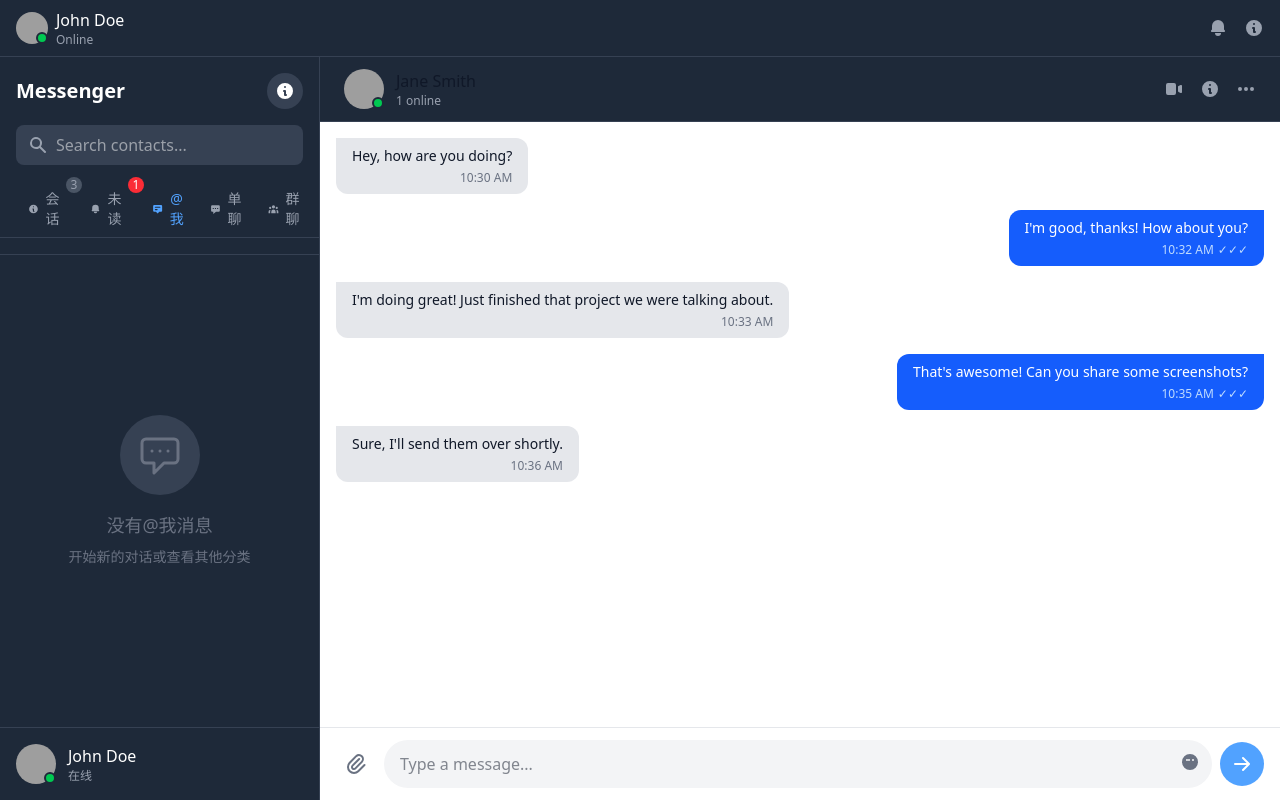
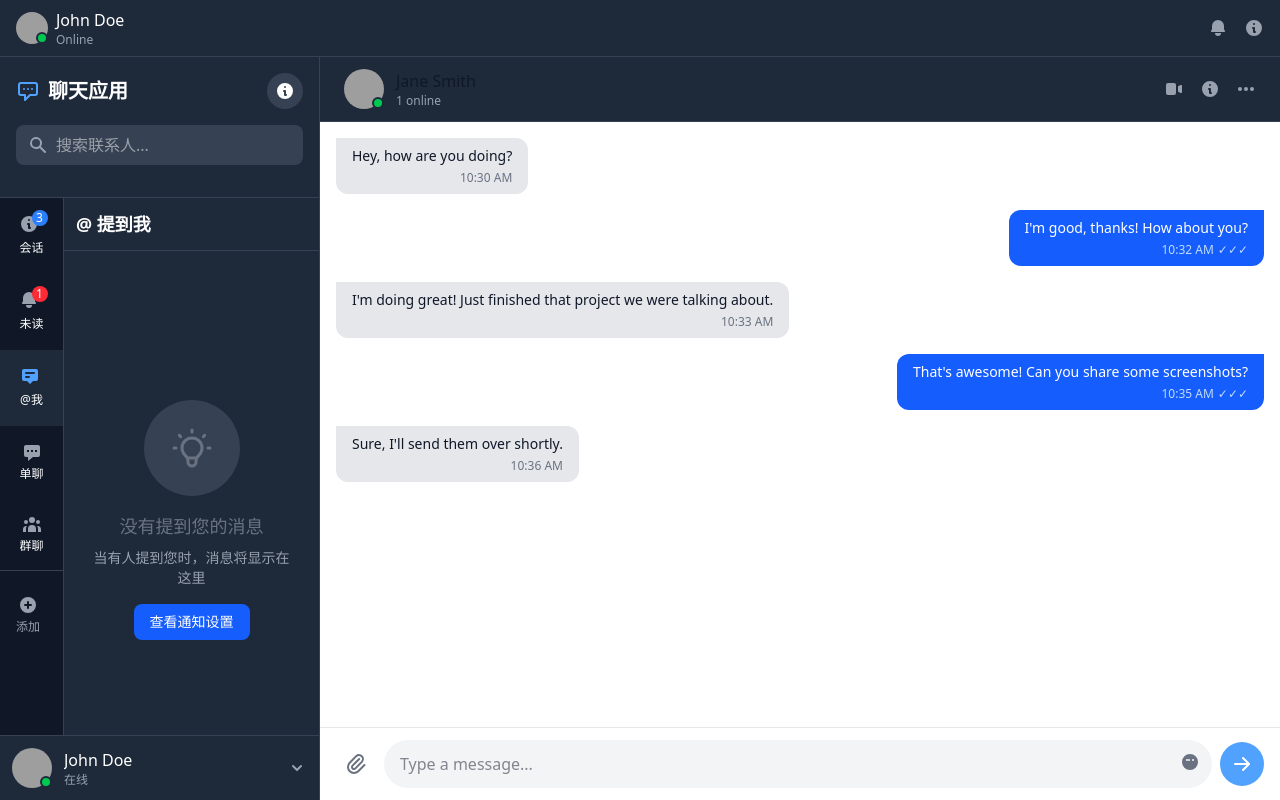
Before and after one commit to akzj/cherry, a React (Vite) app in the folder crates/cherry/: page / in a window 1280 px wide. Both pictures are taken after a click on the button "@我". Built offline with nearby package versions, Linux system fonts and the light colour scheme; grey boxes are pictures that could not be loaded.

Commit message:
update sideBar layout

```diff
--- a/crates/cherry/src/components/Sidebar.tsx
+++ b/crates/cherry/src/components/Sidebar.tsx
@@ -39,7 +39,12 @@ const Sidebar: React.FC<SidebarProps> = ({
     <div className="w-80 bg-gray-800 text-white flex flex-col h-full border-r border-gray-700">
       <div className="p-4 border-b border-gray-700">
         <div className="flex justify-between items-center mb-4">
-          <h1 className="text-xl font-bold">Messenger</h1>
+          <h1 className="text-xl font-bold flex items-center">
+            <svg xmlns="http://www.w3.org/2000/svg" className="h-6 w-6 mr-2 text-blue-400" fill="none" viewBox="0 0 24 24" stroke="currentColor">
+              <path strokeLinecap="round" strokeLinejoin="round" strokeWidth={2} d="M8 10h.01M12 10h.01M16 10h.01M9 16H5a2 2 0 01-2-2V6a2 2 0 012-2h14a2 2 0 012 2v8a2 2 0 01-2 2h-5l-5 5v-5z" />
+            </svg>
+            聊天应用
+          </h1>
           <button className="p-2 rounded-full bg-gray-700 hover:bg-gray-600 transition-colors">
             <svg xmlns="http://www.w3.org/2000/svg" className="h-5 w-5" viewBox="0 0 20 20" fill="currentColor">
               <path fillRule="evenodd" d="M18 10a8 8 0 11-16 0 8 8 0 0116 0zm-7-4a1 1 0 11-2 0 1 1 0 012 0zM9 9a1 1 0 000 2v3a1 1 0 001 1h1a1 1 0 100-2v-3a1 1 0 00-1-1H9z" clipRule="evenodd" />
@@ -50,7 +55,7 @@ const Sidebar: React.FC<SidebarProps> = ({
         <div className="relative mb-4">
           <input
             type="text"
-            placeholder="Search contacts..."
+            placeholder="搜索联系人..."
             className="w-full py-2 pl-10 pr-4 rounded-lg bg-gray-700 focus:bg-gray-600 focus:outline-none transition-colors"
             value={searchTerm}
             onChange={(e) => setSearchTerm(e.target.value)}
@@ -61,96 +66,148 @@ const Sidebar: React.FC<SidebarProps> = ({
             </svg>
           </div>
         </div>
+      </div>
 
-        {/* 分类导航栏 */}
-        <div className="flex border-b border-gray-700 -mx-4 px-4">
+      {/* 垂直分类导航栏 */}
+      <div className="flex-1 flex overflow-hidden">
+        <div className="w-16 bg-gray-900 flex flex-col border-r border-gray-700">
           <button
-            className={`py-2 px-3 flex items-center space-x-1 text-sm font-medium relative ${activeTab === 'all' ? 'text-blue-400' : 'text-gray-400 hover:text-gray-200'}`}
+            className={`p-4 flex flex-col items-center justify-center relative ${activeTab === 'all' ? 'bg-gray-800' : 'hover:bg-gray-800'}`}
             onClick={() => setActiveTab('all')}
           >
-            <svg xmlns="http://www.w3.org/2000/svg" className="h-4 w-4" viewBox="0 0 20 20" fill="currentColor">
+            <div className="relative">
+              <svg xmlns="http://www.w3.org/2000/svg" className={`h-5 w-5 ${activeTab === 'all' ? 'text-blue-400' : 'text-gray-400'}`} viewBox="0 0 20 20" fill="currentColor">
                 <path fillRule="evenodd" d="M18 10a8 8 0 11-16 0 8 8 0 0116 0zm-7-4a1 1 0 11-2 0 1 1 0 012 0zM9 9a1 1 0 000 2v3a1 1 0 001 1h1a1 1 0 100-2v-3a1 1 0 00-1-1H9z" clipRule="evenodd" />
               </svg>
-            <span>会话</span>
+              <span className="text-xs mt-1">会话</span>
               {conversations.length > 0 && (
-              <span className="absolute -top-1 -right-1 bg-gray-600 text-xs rounded-full h-4 w-4 flex items-center justify-center">
+                <span className="absolute -top-1 -right-1 bg-blue-500 text-white text-xs rounded-full h-4 w-4 flex items-center justify-center">
                   {conversations.length}
                 </span>
               )}
+            </div>
           </button>
 
           <button
-            className={`py-2 px-3 flex items-center space-x-1 text-sm font-medium relative ${activeTab === 'unread' ? 'text-blue-400' : 'text-gray-400 hover:text-gray-200'}`}
+            className={`p-4 flex flex-col items-center justify-center relative ${activeTab === 'unread' ? 'bg-gray-800' : 'hover:bg-gray-800'}`}
             onClick={() => setActiveTab('unread')}
           >
-            <svg xmlns="http://www.w3.org/2000/svg" className="h-4 w-4" viewBox="0 0 20 20" fill="currentColor">
+            <div className="relative">
+              <svg xmlns="http://www.w3.org/2000/svg" className={`h-5 w-5 ${activeTab === 'unread' ? 'text-blue-400' : 'text-gray-400'}`} viewBox="0 0 20 20" fill="currentColor">
                 <path d="M10 2a6 6 0 00-6 6v3.586l-.707.707A1 1 0 004 14h12a1 1 0 00.707-1.707L16 11.586V8a6 6 0 00-6-6zM10 18a3 3 0 01-3-3h6a3 3 0 01-3 3z" />
               </svg>
-            <span>未读</span>
+              <span className="text-xs mt-1">未读</span>
               {unreadCount > 0 && (
                 <span className="absolute -top-1 -right-1 bg-red-500 text-white text-xs rounded-full h-4 w-4 flex items-center justify-center">
                   {unreadCount}
                 </span>
               )}
+            </div>
           </button>
 
           <button
-            className={`py-2 px-3 flex items-center space-x-1 text-sm font-medium relative ${activeTab === 'mentions' ? 'text-blue-400' : 'text-gray-400 hover:text-gray-200'}`}
+            className={`p-4 flex flex-col items-center justify-center relative ${activeTab === 'mentions' ? 'bg-gray-800' : 'hover:bg-gray-800'}`}
             onClick={() => setActiveTab('mentions')}
           >
-            <svg xmlns="http://www.w3.org/2000/svg" className="h-4 w-4" viewBox="0 0 20 20" fill="currentColor">
+            <div className="relative">
+              <svg xmlns="http://www.w3.org/2000/svg" className={`h-5 w-5 ${activeTab === 'mentions' ? 'text-blue-400' : 'text-gray-400'}`} viewBox="0 0 20 20" fill="currentColor">
                 <path fillRule="evenodd" d="M18 13V5a2 2 0 00-2-2H4a2 2 0 00-2 2v8a2 2 0 002 2h3l3 3 3-3h3a2 2 0 002-2zM5 7a1 1 0 011-1h8a1 1 0 110 2H6a1 1 0 01-1-1zm1 3a1 1 0 100 2h3a1 1 0 100-2H6z" clipRule="evenodd" />
               </svg>
-            <span>@我</span>
+              <span className="text-xs mt-1">@我</span>
               {mentionCount > 0 && (
                 <span className="absolute -top-1 -right-1 bg-yellow-500 text-gray-900 text-xs font-bold rounded-full h-4 w-4 flex items-center justify-center">
                   {mentionCount}
                 </span>
               )}
+            </div>
           </button>
 
           <button
-            className={`py-2 px-3 flex items-center space-x-1 text-sm font-medium ${activeTab === 'direct' ? 'text-blue-400' : 'text-gray-400 hover:text-gray-200'}`}
+            className={`p-4 flex flex-col items-center justify-center relative ${activeTab === 'direct' ? 'bg-gray-800' : 'hover:bg-gray-800'}`}
             onClick={() => setActiveTab('direct')}
           >
-            <svg xmlns="http://www.w3.org/2000/svg" className="h-4 w-4" viewBox="0 0 20 20" fill="currentColor">
+            <svg xmlns="http://www.w3.org/2000/svg" className={`h-5 w-5 ${activeTab === 'direct' ? 'text-blue-400' : 'text-gray-400'}`} viewBox="0 0 20 20" fill="currentColor">
               <path fillRule="evenodd" d="M18 5v8a2 2 0 01-2 2h-5l-5 4v-4H4a2 2 0 01-2-2V5a2 2 0 012-2h12a2 2 0 012 2zM7 8H5v2h2V8zm2 0h2v2H9V8zm6 0h-2v2h2V8z" clipRule="evenodd" />
             </svg>
-            <span>单聊</span>
+            <span className="text-xs mt-1">单聊</span>
           </button>
 
           <button
-            className={`py-2 px-3 flex items-center space-x-1 text-sm font-medium ${activeTab === 'group' ? 'text-blue-400' : 'text-gray-400 hover:text-gray-200'}`}
+            className={`p-4 flex flex-col items-center justify-center relative ${activeTab === 'group' ? 'bg-gray-800' : 'hover:bg-gray-800'}`}
             onClick={() => setActiveTab('group')}
           >
-            <svg xmlns="http://www.w3.org/2000/svg" className="h-4 w-4" viewBox="0 0 20 20" fill="currentColor">
+            <svg xmlns="http://www.w3.org/2000/svg" className={`h-5 w-5 ${activeTab === 'group' ? 'text-blue-400' : 'text-gray-400'}`} viewBox="0 0 20 20" fill="currentColor">
               <path d="M13 6a3 3 0 11-6 0 3 3 0 016 0zM18 8a2 2 0 11-4 0 2 2 0 014 0zM14 15a4 4 0 00-8 0v3h8v-3zM6 8a2 2 0 11-4 0 2 2 0 014 0zM16 18v-3a5.972 5.972 0 00-.75-2.906A3.005 3.005 0 0119 15v3h-3zM4.75 12.094A5.973 5.973 0 004 15v3H1v-3a3 3 0 013.75-2.906z" />
             </svg>
-            <span>群聊</span>
+            <span className="text-xs mt-1">群聊</span>
+          </button>
+
+          <div className="flex-1 border-t border-gray-700 pt-2">
+            <button className="p-4 flex flex-col items-center justify-center text-gray-400 hover:text-white">
+              <svg xmlns="http://www.w3.org/2000/svg" className="h-5 w-5" viewBox="0 0 20 20" fill="currentColor">
+                <path fillRule="evenodd" d="M10 18a8 8 0 100-16 8 8 0 000 16zm1-11a1 1 0 10-2 0v2H7a1 1 0 100 2h2v2a1 1 0 102 0v-2h2a1 1 0 100-2h-2V7z" clipRule="evenodd" />
+              </svg>
+              <span className="text-xs mt-1">添加</span>
             </button>
           </div>
         </div>
 
         <div className="flex-1 overflow-y-auto">
+          <div className="p-3 border-b border-gray-700">
+            <h2 className="text-lg font-semibold flex items-center">
+              {getTabLabel(activeTab)}
+              {activeTab === 'unread' && unreadCount > 0 && (
+                <span className="ml-2 bg-red-500 text-white text-xs rounded-full px-2 py-1">
+                  {unreadCount} 未读
+                </span>
+              )}
+              {activeTab === 'mentions' && mentionCount > 0 && (
+                <span className="ml-2 bg-yellow-500 text-gray-900 text-xs rounded-full px-2 py-1 font-bold">
+                  {mentionCount} 提及
+                </span>
+              )}
+            </h2>
+          </div>
+
           {filteredConversations.length > 0 ? (
             <ContactList
               conversations={filteredConversations}
               onSelectConversation={onSelectConversation}
             />
           ) : (
-          <div className="flex flex-col items-center justify-center h-full text-gray-500">
-            <div className="bg-gray-700 p-4 rounded-full mb-4">
+            <div className="flex flex-col items-center justify-center h-full text-gray-500 p-6">
+              <div className="bg-gray-700 p-6 rounded-full mb-4">
                 <svg xmlns="http://www.w3.org/2000/svg" className="h-12 w-12" fill="none" viewBox="0 0 24 24" stroke="currentColor">
-                <path strokeLinecap="round" strokeLinejoin="round" strokeWidth={1.5} d="M8 10h.01M12 10h.01M16 10h.01M9 16H5a2 2 0 01-2-2V6a2 2 0 012-2h14a2 2 0 012 2v8a2 2 0 01-2 2h-5l-5 5v-5z" />
+                  <path strokeLinecap="round" strokeLinejoin="round" strokeWidth={1.5} d="M9.663 17h4.673M12 3v1m6.364 1.636l-.707.707M21 12h-1M4 12H3m3.343-5.657l-.707-.707m2.828 9.9a5 5 0 117.072 0l-.548.547A3.374 3.374 0 0014 18.469V19a2 2 0 11-4 0v-.531c0-.895-.356-1.754-.988-2.386l-.548-.547z" />
                 </svg>
               </div>
-            <p className="text-lg">没有{getTabLabel(activeTab)}消息</p>
-            <p className="text-sm mt-2 text-center px-8">开始新的对话或查看其他分类</p>
+              <p className="text-lg text-center">
+                {activeTab === 'all' && '没有会话'}
+                {activeTab === 'unread' && '没有未读消息'}
+                {activeTab === 'mentions' && '没有提到您的消息'}
+                {activeTab === 'direct' && '没有单聊会话'}
+                {activeTab === 'group' && '没有群聊会话'}
+              </p>
+              <p className="text-sm mt-2 text-center text-gray-400">
+                {activeTab === 'all' && '开始新的对话或添加联系人'}
+                {activeTab === 'unread' && '所有消息都已阅读'}
+                {activeTab === 'mentions' && '当有人提到您时，消息将显示在这里'}
+                {activeTab === 'direct' && '添加联系人开始一对一聊天'}
+                {activeTab === 'group' && '创建群组或加入现有群组'}
+              </p>
+              <button className="mt-4 px-4 py-2 bg-blue-600 hover:bg-blue-700 text-white rounded-lg text-sm transition-colors">
+                {activeTab === 'all' && '开始新对话'}
+                {activeTab === 'unread' && '查看所有消息'}
+                {activeTab === 'mentions' && '查看通知设置'}
+                {activeTab === 'direct' && '添加联系人'}
+                {activeTab === 'group' && '创建群组'}
+              </button>
             </div>
           )}
         </div>
+      </div>
 
-      <div className="p-4 border-t border-gray-700">
+      <div className="p-3 border-t border-gray-700">
         <div className="flex items-center space-x-3">
           <div className="relative">
             <img
@@ -160,10 +217,18 @@ const Sidebar: React.FC<SidebarProps> = ({
             />
             <div className={`absolute bottom-0 right-0 w-3 h-3 rounded-full border-2 border-gray-800 ${currentUser.status === 'online' ? 'bg-green-500' : 'bg-gray-500'}`}></div>
           </div>
-          <div>
-            <p className="font-medium">{currentUser.name}</p>
-            <p className="text-xs text-gray-400">在线</p>
+          <div className="flex-1 min-w-0">
+            <p className="font-medium truncate">{currentUser.name}</p>
+            <p className="text-xs text-gray-400 truncate">
+              {currentUser.status === 'online' ? '在线' :
+               currentUser.status === 'away' ? '离开' : '离线'}
+            </p>
           </div>
+          <button className="text-gray-400 hover:text-white">
+            <svg xmlns="http://www.w3.org/2000/svg" className="h-5 w-5" viewBox="0 0 20 20" fill="currentColor">
+              <path fillRule="evenodd" d="M5.293 7.293a1 1 0 011.414 0L10 10.586l3.293-3.293a1 1 0 111.414 1.414l-4 4a1 1 0 01-1.414 0l-4-4a1 1 0 010-1.414z" clipRule="evenodd" />
+            </svg>
+          </button>
         </div>
       </div>
     </div>
@@ -173,11 +238,11 @@ const Sidebar: React.FC<SidebarProps> = ({
 // 获取标签名称
 const getTabLabel = (tab: TabType): string => {
   switch (tab) {
-    case 'all': return '';
-    case 'unread': return '未读';
-    case 'mentions': return '@我';
-    case 'direct': return '单聊';
-    case 'group': return '群聊';
+    case 'all': return '所有会话';
+    case 'unread': return '未读消息';
+    case 'mentions': return '@ 提到我';
+    case 'direct': return '单聊会话';
+    case 'group': return '群聊会话';
     default: return '';
   }
 };
```
Also changed, not shown: 1 other file (tests, documents, lock files or other folders). Lines whose indentation alone changed are shown as unchanged.
